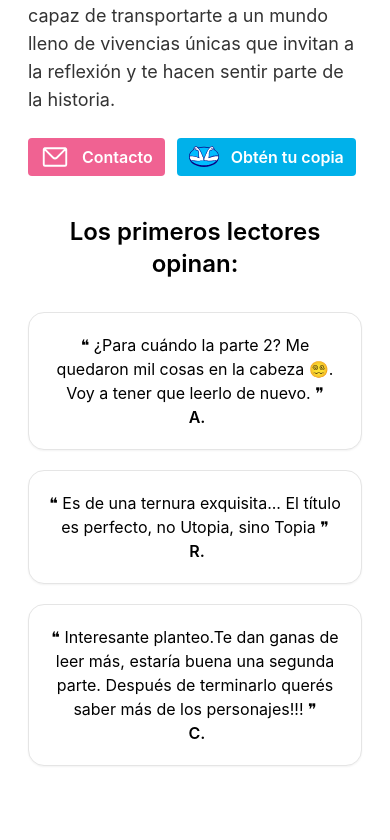
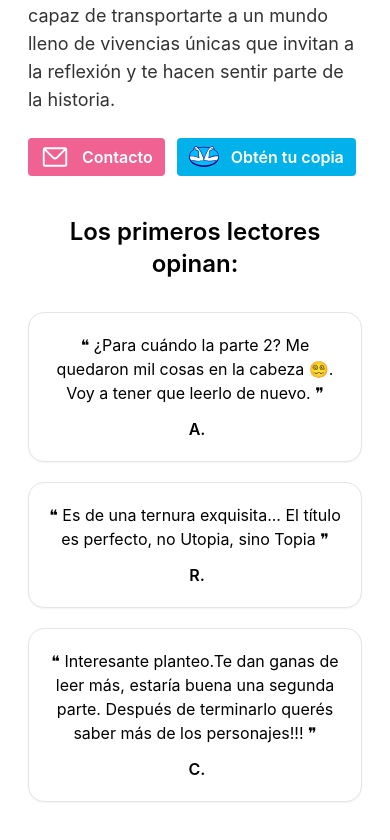
Before and after one commit to sebas-pena/rebrand-topia, a Next.js app: page / in a window 390 px wide. Shown: the part 717-1557 px from the top of the page. Before the commit the page ends 1523 px from the top, so only its background shows below. Built offline with nearby package versions, Linux system fonts and the light colour scheme.

Commit message:
feat: Improve responsive

```diff
--- a/components/reviews/ReviewItem.js
+++ b/components/reviews/ReviewItem.js
@@ -2,7 +2,7 @@ import React from 'react'
 
 const ReviewItem = ({ author, content }) => {
   return (
-    <article className='p-5 border border-neutral-200 shadow-sm rounded-2xl bg-white text-md text-center'>
+    <article className='flex flex-col justify-between p-5 border h-full border-neutral-200 shadow-sm rounded-2xl bg-white text-md text-center'>
       <span className='mb-3'>❝ {content} ❞</span>
       <h3 className='pl-1 font-semibold text-center'>{author}</h3>
     </article>
```
